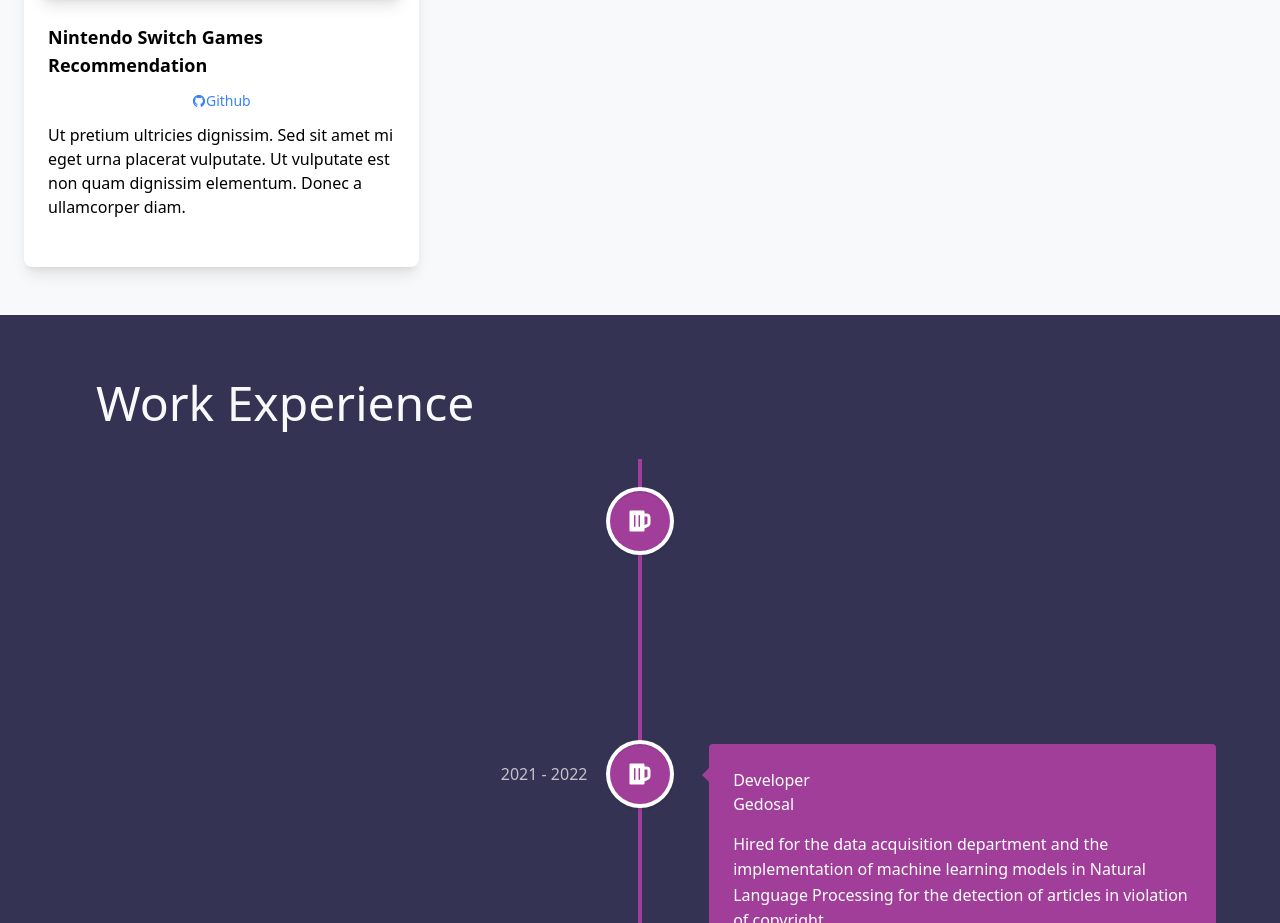
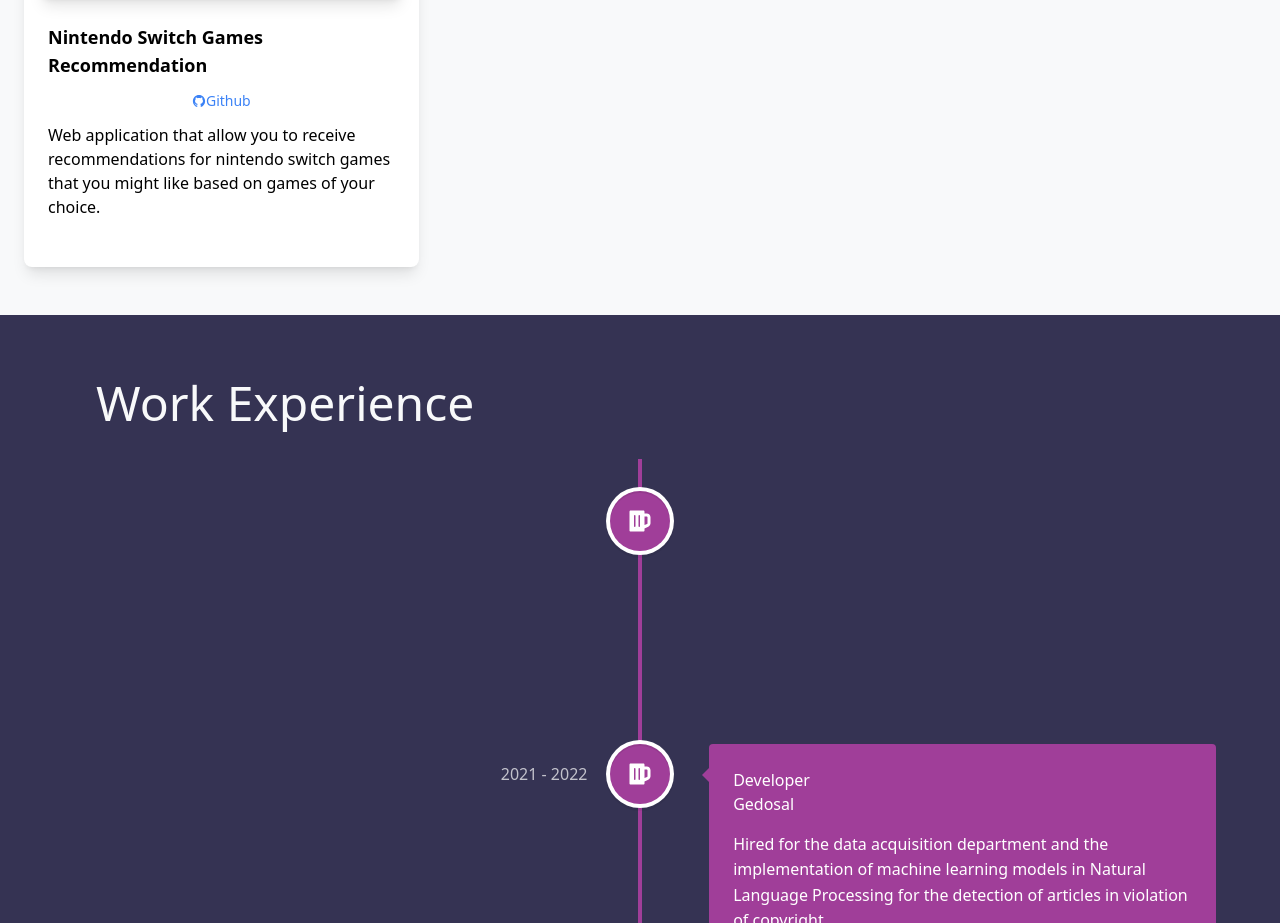
Before and after one commit to GiovanniCoding/vyte-the-mysterious, a React (Vite) app: page / in a window 1280 px wide. Shown: the part 1920-2843 px from the top of the page. Built offline with nearby package versions, Linux system fonts and the light colour scheme.

Commit message:
Description added

```diff
--- a/src/components/Projects.jsx
+++ b/src/components/Projects.jsx
@@ -31,7 +31,7 @@ export const Projects = ({ ProjectsRef }) => {
                 <AiFillGithub /> Github
               </div>
               <p className="mb-4 pb-2">
-                Ut pretium ultricies dignissim. Sed sit amet mi eget urna placerat vulputate. Ut vulputate est non quam dignissim elementum. Donec a ullamcorper diam.
+                Web application that allow you to receive recommendations for nintendo switch games that you might like based on games of your choice.
               </p>
             </div>
           </div>
```
